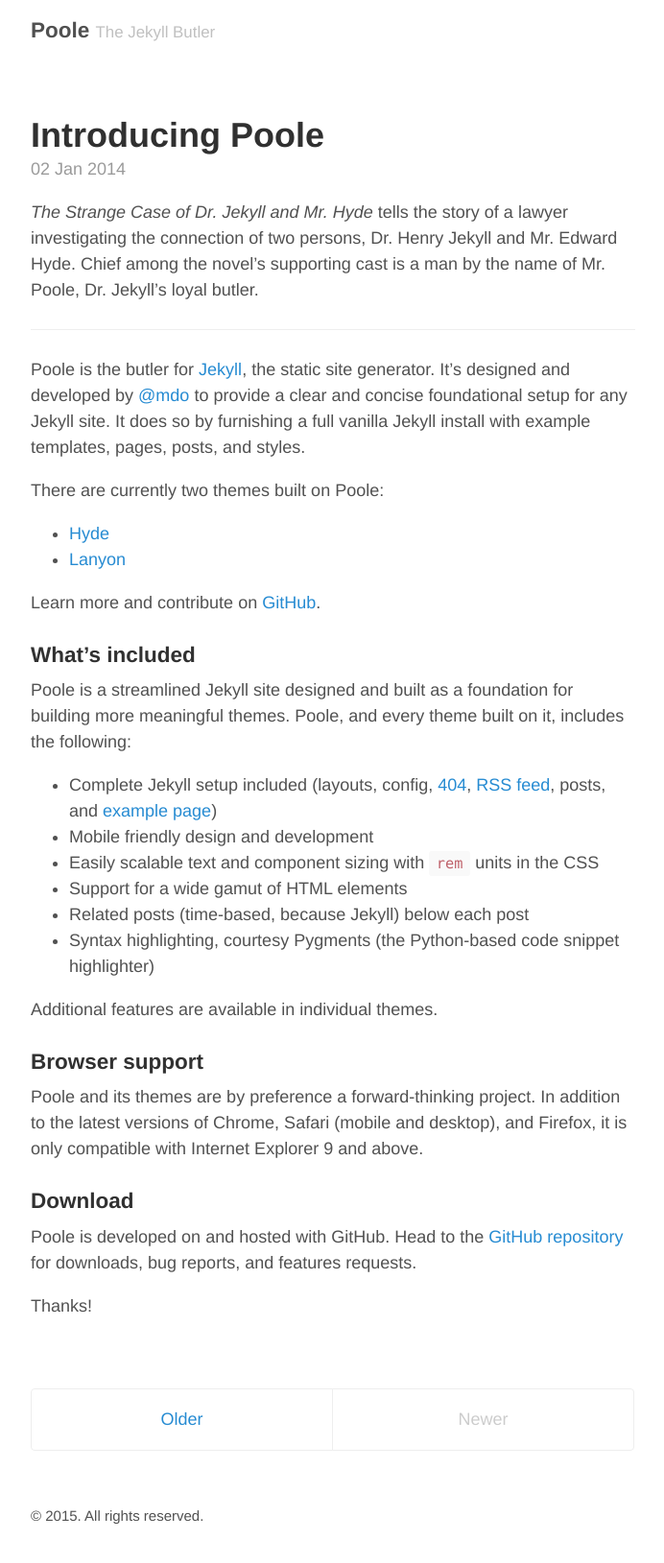
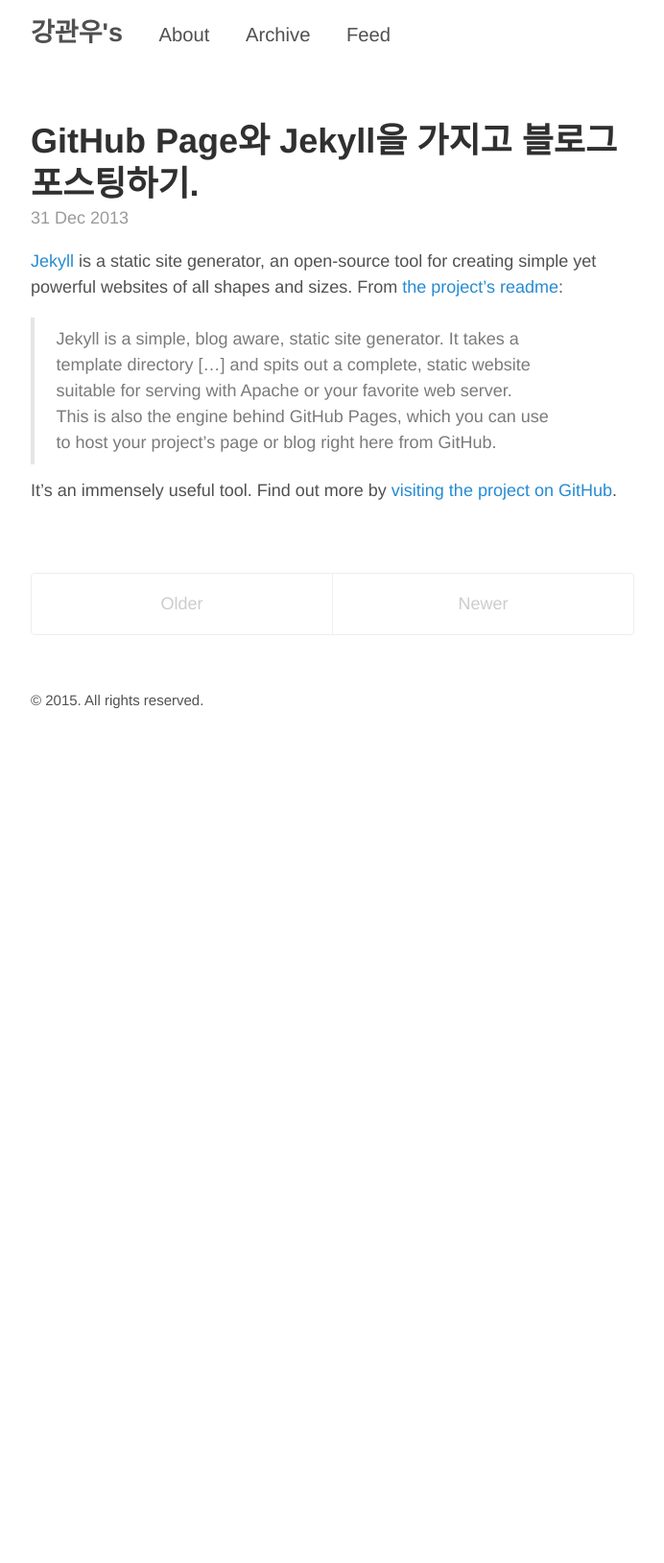
Before and after one commit to KangGwanwoo/KangGwanwoo.github.io, a Jekyll site: the page built from index.html, in a window 1280 px wide. Shown: the whole page at 96% size, without its empty margins (293-985 px from the left). Built offline with Jekyll 4.4.1, drawn with Linux system fonts in a browser that asks for light colours; the list of posts is cut into pages by our own code; after the commit the page ends 900 px from its top, so only the background shows below that.

Commit message:
블로그 내걸로 만들기 !

```diff
--- /dev/null
+++ b/Archive.md
@@ -0,0 +1,10 @@
+---
+layout: page
+title: Archive
+---
+
+## Blog Posts
+
+{% for post in site.posts %}
+  * {{ post.date | date_to_string }} &raquo; [ {{ post.title }} ]({{ post.url }})
+{% endfor %}
--- a/_config.yml
+++ b/_config.yml
@@ -5,9 +5,9 @@ permalink:           pretty
 relative_permalinks: true
 
 # Setup
-title:               Poole
-tagline:             The Jekyll Butler
-url:                 http://getpoole.com
+title:               강관우's
+tagline:             The Blog of Kang Gwan-Woo
+url:                 https://www.facebook.com/profile.php?id=100005582915822
 paginate:            1
 baseurl:             ""
 
@@ -20,11 +20,17 @@ sass:
 
 # About/contact
 author:
-  name:              Mark Otto
-  url:               https://twitter.com/mdo
-  email:             markdotto@gmail.com
+  name:              Kang Gwan-Woo
+  url:               https://www.facebook.com/profile.php?id=100005582915822
+  email:             goodmorning0726@gmail.com
 
 # Custom vars
 version:             2.0.0
 github:
   repo:              https://github.com/poole/poole
+
+#Header navigation bar
+pages_list:
+  About: '/about'
+  Archive: '/archive'
+  Feed: '/atom.xml'
--- a/_layouts/default.html
+++ b/_layouts/default.html
@@ -7,10 +7,13 @@
 
     <div class="container content">
       <header class="masthead">
-        <h3 class="masthead-title">
-          <a href="{{ site.baseurl }}/" title="Home">{{ site.title }}</a>
-          <small>{{ site.tagline }}</small>
-        </h3>
+        <h2 class="masthead-title">
+          <a href="/" title="Home">{{ site.title }}</a>
+          {% for page in site.pages_list %}
+            &nbsp;&nbsp;&nbsp;
+            <small><a href="{{ page[1]  }}">{{ page[0] }}</a></small>
+          {% endfor %}
+        </h2>
       </header>
 
       <main>
--- a/_posts/2013-12-31-whats-jekyll.md
+++ b/_posts/2013-12-31-whats-jekyll.md
@@ -1,6 +1,6 @@
 ---
 layout: post
-title: What's Jekyll?
+title: GitHub Page와 Jekyll을 가지고 블로그 포스팅하기.
 ---
 
 [Jekyll](http://jekyllrb.com) is a static site generator, an open-source tool for creating simple yet powerful websites of all shapes and sizes. From [the project's readme](https://github.com/jekyll/jekyll/blob/master/README.markdown):
--- a/_posts/2014-01-02-introducing-poole.md
+++ /dev/null
@@ -1,40 +0,0 @@
----
-layout: post
-title: Introducing Poole
----
-
-*The Strange Case of Dr. Jekyll and Mr. Hyde* tells the story of a lawyer investigating the connection of two persons, Dr. Henry Jekyll and Mr. Edward Hyde. Chief among the novel's supporting cast is a man by the name of Mr. Poole, Dr. Jekyll's loyal butler.
-
------
-
-Poole is the butler for [Jekyll](http://jekyllrb.com), the static site generator. It's designed and developed by [@mdo](https://twitter.com/mdo) to provide a clear and concise foundational setup for any Jekyll site. It does so by furnishing a full vanilla Jekyll install with example templates, pages, posts, and styles.
-
-There are currently two themes built on Poole:
-
-* [Hyde](http://hyde.getpoole.com)
-* [Lanyon](http://lanyon.getpoole.com)
-
-Learn more and contribute on [GitHub](https://github.com/poole).
-
-### What's included
-
-Poole is a streamlined Jekyll site designed and built as a foundation for building more meaningful themes. Poole, and every theme built on it, includes the following:
-
-* Complete Jekyll setup included (layouts, config, [404]({{ site.baseurl }}/404.html), [RSS feed]({{ site.baseurl }}/atom.xml), posts, and [example page]({{ site.baseurl }}/about))
-* Mobile friendly design and development
-* Easily scalable text and component sizing with `rem` units in the CSS
-* Support for a wide gamut of HTML elements
-* Related posts (time-based, because Jekyll) below each post
-* Syntax highlighting, courtesy Pygments (the Python-based code snippet highlighter)
-
-Additional features are available in individual themes.
-
-### Browser support
-
-Poole and its themes are by preference a forward-thinking project. In addition to the latest versions of Chrome, Safari (mobile and desktop), and Firefox, it is only compatible with Internet Explorer 9 and above.
-
-### Download
-
-Poole is developed on and hosted with GitHub. Head to the <a href="https://github.com/poole/poole">GitHub repository</a> for downloads, bug reports, and features requests.
-
-Thanks!
--- a/about.md
+++ b/about.md
@@ -1,30 +1,46 @@
 ---
 layout: page
-title: About
 ---
 
-<p class="message">
-  Hey there! This page is included as an example. Feel free to customize it for your own use upon downloading. Carry on!
-</p>
+>
+> "화살을 쏘고 과녁을 그려라."
+>
 
-In the novel, *The Strange Case of Dr. Jekyll and Mr. Hyde*, Mr. Poole is Dr. Jekyll's virtuous and loyal butler. Similarly, Poole is an upstanding and effective butler that helps you build Jekyll themes. It's made by [@mdo](https://twitter.com/mdo).
+## Profile
 
-There are currently two themes built on Poole:
+강관우 / 제주.
 
-* [Hyde](http://hyde.getpoole.com)
-* [Lanyon](http://lanyon.getpoole.com)
+SW Engineer Intern / [Daumkakao.](http://www.daumkakao.com/main)
 
-Learn more and contribute on [GitHub](https://github.com/poole).
+Network convergence Lab researcher / [Jeju Nav Uiv.](http://www.jejunu.ac.kr/_2014/main.jsp)
 
-## Setup
+e-mail :
+<goodmorning0726@gmail.com>
 
-Some fun facts about the setup of this project include:
+Facebook :
+[facebook.com/KangGwanwoo](https://www.facebook.com/profile.php?id=100005582915822)
 
-* Built for [Jekyll](http://jekyllrb.com)
-* Developed on GitHub and hosted for free on [GitHub Pages](https://pages.github.com)
-* Coded with [Sublime Text 2](http://sublimetext.com), an amazing code editor
-* Designed and developed while listening to music like [Blood Bros Trilogy](https://soundcloud.com/maddecent/sets/blood-bros-series)
 
-Have questions or suggestions? Feel free to [open an issue on GitHub](https://github.com/poole/poole/issues/new) or [ask me on Twitter](https://twitter.com/mdo).
+## Experience
 
-Thanks for reading!
+####-2015
+
+####-2014
+
+####-2013
+
+####-2012
+
+####-2011
+
+## Projects
+
+####-2015
+
+####-2014
+
+####-2013
+
+####-2012
+
+####-2011
```
Also changed, not shown: _posts/2014-01-01-example-content.md (deleted, +0 -169 lines), 11 other files.
